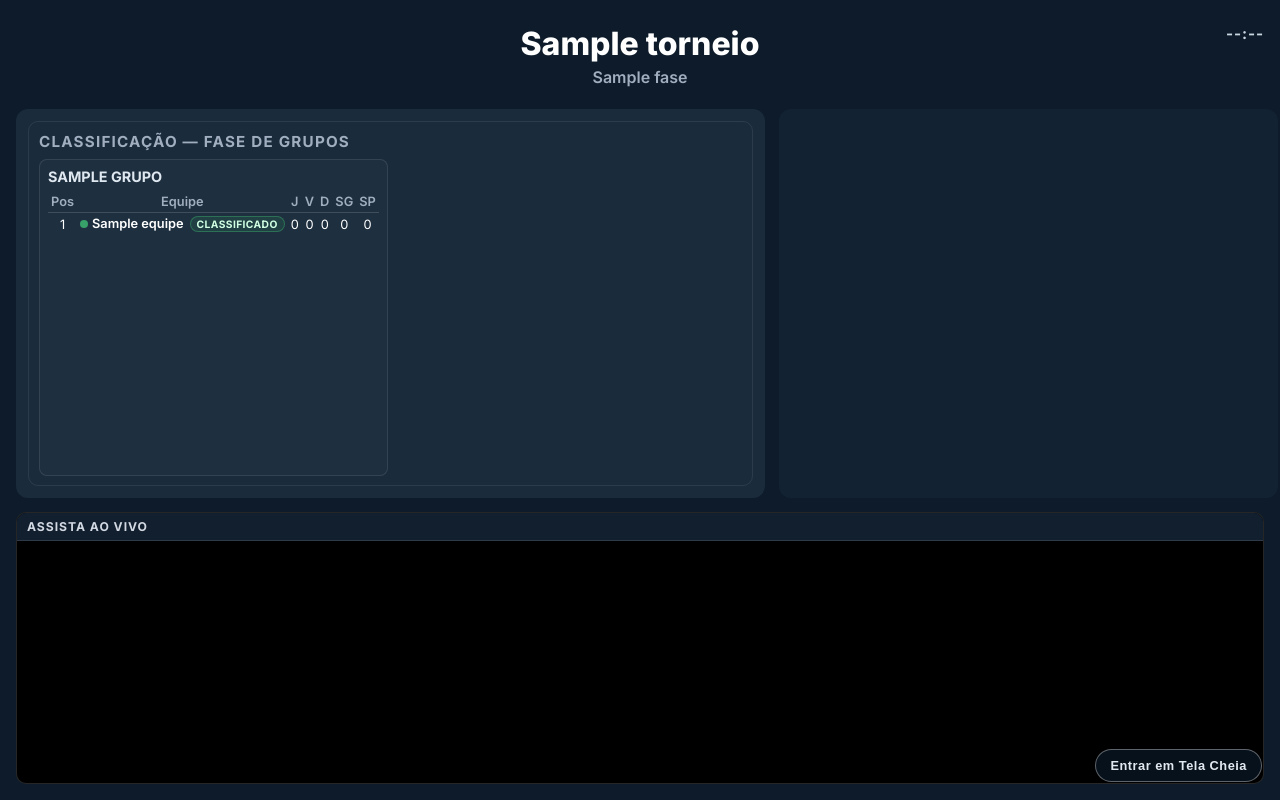
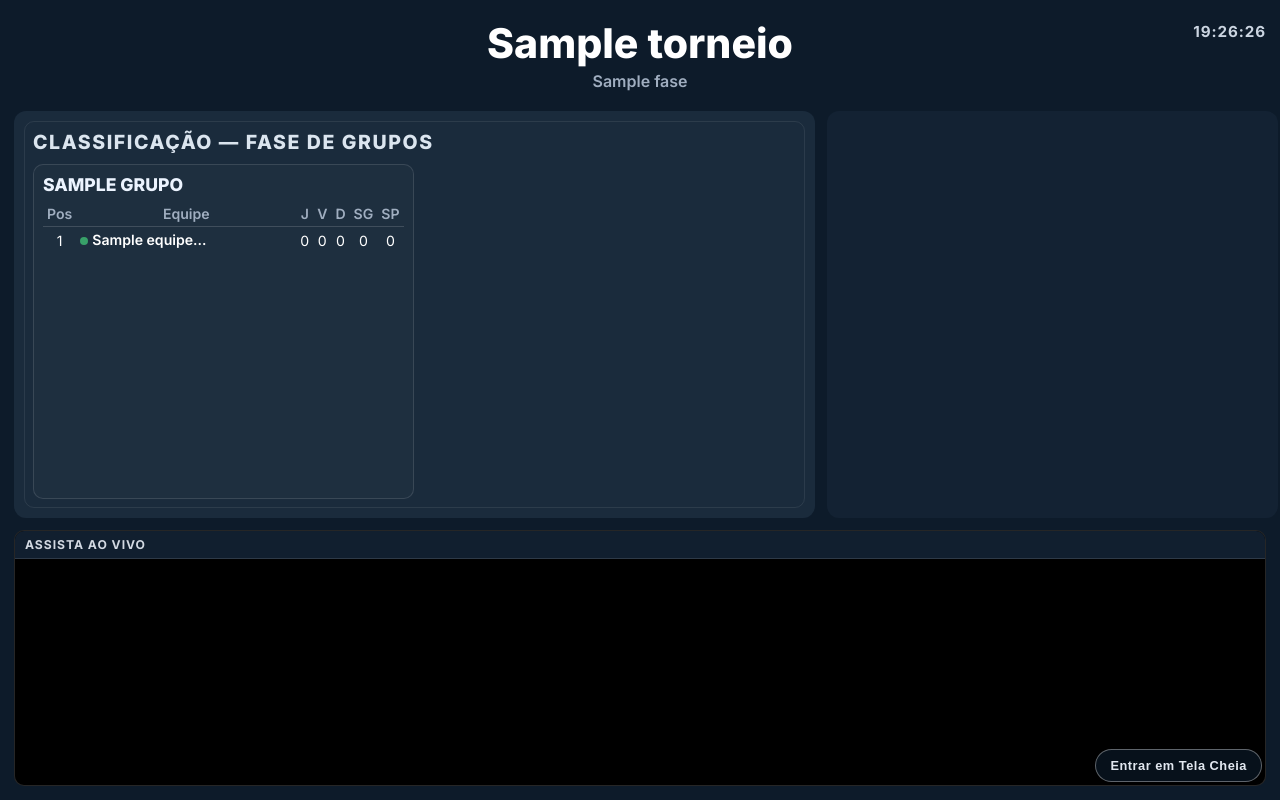
Before and after one commit to lsalomao/gerenciador-torneio, a Django app: a page that uses templates/public/tv_dashboard.html in a window 1280 px wide. Run offline with Django 5.2, Linux system fonts and the light colour scheme; tables that the repository leaves empty hold one stand-in row (values such as "Sample post").

Commit message:
MelhoriaLayout dashboard

```diff
--- a/config/settings.py
+++ b/config/settings.py
@@ -8,7 +8,7 @@ environ.Env.read_env(BASE_DIR / '.env')
 
 SECRET_KEY = env('SECRET_KEY')
 DEBUG = env.bool('DEBUG', default=True)
-ALLOWED_HOSTS = env.list('ALLOWED_HOSTS', default=['localhost'])
+ALLOWED_HOSTS = ["torneio.ledtech.app", "localhost", "127.0.0.1"]
 
 INSTALLED_APPS = [
     'django.contrib.admin',
--- a/templates/public/tv_dashboard.html
+++ b/templates/public/tv_dashboard.html
@@ -47,9 +47,9 @@
         .tv-screen {
             height: 100vh;
             display: grid;
-            grid-template-rows: auto minmax(0, 1fr) clamp(260px, 34vh, 420px);
-            gap: 14px;
-            padding: 16px;
+            grid-template-rows: auto minmax(0, 1fr) clamp(250px, 32vh, 400px);
+            gap: 12px;
+            padding: 14px;
             transition: opacity 0.35s ease;
         }
 
@@ -69,14 +69,15 @@
 
         .tv-title {
             margin: 0;
-            font-size: 2rem;
+            font-size: clamp(2.1rem, 3.2vw, 3.1rem);
             font-weight: 800;
+            line-height: 1.05;
         }
 
         .tv-subtitle {
-            margin: 4px 0 0;
+            margin: 6px 0 0;
             color: var(--text-muted);
-            font-size: 1rem;
+            font-size: clamp(1rem, 1.25vw, 1.35rem);
             font-weight: 600;
         }
 
@@ -150,8 +151,8 @@
 
         .tv-main {
             display: grid;
-            grid-template-columns: 60% 40%;
-            gap: 14px;
+            grid-template-columns: 64% 36%;
+            gap: 12px;
             min-height: 0;
         }
 
@@ -284,7 +285,7 @@
 
         .left-column {
             background: var(--bg-left);
-            padding: 12px;
+            padding: 10px;
             min-height: 0;
         }
 
@@ -293,30 +294,30 @@
             overflow: hidden;
             border: 1px solid rgba(255, 255, 255, 0.08);
             border-radius: 10px;
-            padding: 10px;
+            padding: 8px;
             height: 100%;
         }
 
         .section-title {
-            margin: 0 0 8px;
-            font-size: 0.95rem;
-            color: var(--text-muted);
+            margin: 0 0 10px;
+            font-size: 1.22rem;
+            color: #dbe5ef;
             text-transform: uppercase;
             letter-spacing: 0.08em;
-            font-weight: 700;
+            font-weight: 800;
         }
 
         .groups-grid {
             display: grid;
             grid-template-columns: 1fr 1fr;
-            gap: 8px;
-            height: calc(100% - 26px);
+            gap: 10px;
+            height: calc(100% - 34px);
         }
 
         .group-card {
-            border: 1px solid rgba(255, 255, 255, 0.1);
-            border-radius: 8px;
-            padding: 8px;
+            border: 1px solid rgba(255, 255, 255, 0.12);
+            border-radius: 10px;
+            padding: 9px;
             background: rgba(255, 255, 255, 0.02);
             transition: border-color 0.35s ease, box-shadow 0.35s ease;
         }
@@ -328,20 +329,20 @@
 
         .group-name {
             margin: 0 0 6px;
-            font-size: 0.9rem;
-            font-weight: 700;
-            color: #dfe8f0;
+            font-size: 1.1rem;
+            font-weight: 800;
+            color: #ecf4ff;
         }
 
         table {
             width: 100%;
             border-collapse: collapse;
-            font-size: 0.8rem;
+            font-size: 0.88rem;
         }
 
         th,
         td {
-            padding: 3px;
+            padding: 4px;
             text-align: center;
             transition: color 0.25s ease, background-color 0.25s ease;
         }
@@ -476,21 +477,21 @@
 
         .right-column {
             background: var(--bg-right);
-            padding: 12px;
+            padding: 10px;
             display: grid;
             grid-template-rows: auto 1fr;
-            gap: 12px;
+            gap: 10px;
             min-height: 0;
             align-content: start;
         }
 
         .live-card {
             border: 1px solid rgba(255, 107, 0, 0.55);
-            border-radius: 12px;
-            padding: 12px;
+            border-radius: 14px;
+            padding: 14px;
             background: rgba(255, 107, 0, 0.06);
             display: grid;
-            gap: 12px;
+            gap: 14px;
             align-content: start;
         }
 
@@ -846,6 +849,8 @@
         const intervalMs = "{{ polling_interval }}";
         const dashboardUrl = "{{ dashboard_url }}";
         const liveUrl = "{{ live_data_url }}";
+        const parsedPollingMs = Number.parseInt(intervalMs, 10);
+        const safePollingMs = Number.isFinite(parsedPollingMs) && parsedPollingMs >= 2000 ? parsedPollingMs : 10000;
 
         const leftSection = document.getElementById('left-section');
         const subtitle = document.getElementById('tv-subtitle');
@@ -936,6 +941,15 @@
             cursorTimer = setTimeout(() => {
                 document.body.classList.add('cursor-hidden');
             }, 5000);
+        }
+
+        function updateClock() {
+            const now = new Date();
+            tvClock.textContent = now.toLocaleTimeString('pt-BR', {
+                hour: '2-digit',
+                minute: '2-digit',
+                second: '2-digit',
+            });
         }
 
         function renderGroups(dashboardData) {
@@ -1070,7 +1084,11 @@
 
         async function updateDashboard() {
             try {
-                const [dashboardRes, liveRes] = await Promise.all([fetch(dashboardUrl), fetch(liveUrl)]);
+                const cacheBypass = { cache: 'no-store' };
+                const [dashboardRes, liveRes] = await Promise.all([
+                    fetch(dashboardUrl, cacheBypass),
+                    fetch(liveUrl, cacheBypass),
+                ]);
                 if (!dashboardRes.ok || !liveRes.ok) {
                     return;
                 }
@@ -1098,7 +1116,7 @@
             document.addEventListener(eventName, scheduleCursorHide, { passive: true });
         });
         scheduleCursorHide();
-        setInterval(updateDashboard, intervalMs);
+        setInterval(updateDashboard, safePollingMs);
     </script>
 </body>
 
```
Also changed, not shown: other parts of templates/public/tv_dashboard.html (+38 -36 lines), documentacao/troca_supabase.md (added, +14 -0 lines).
